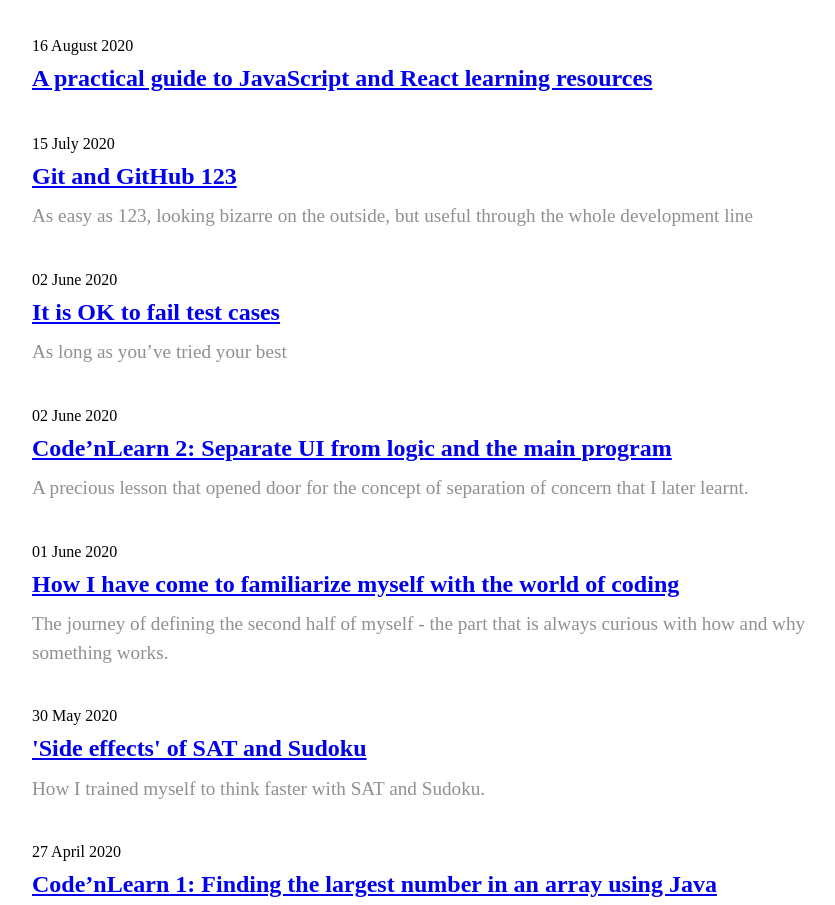
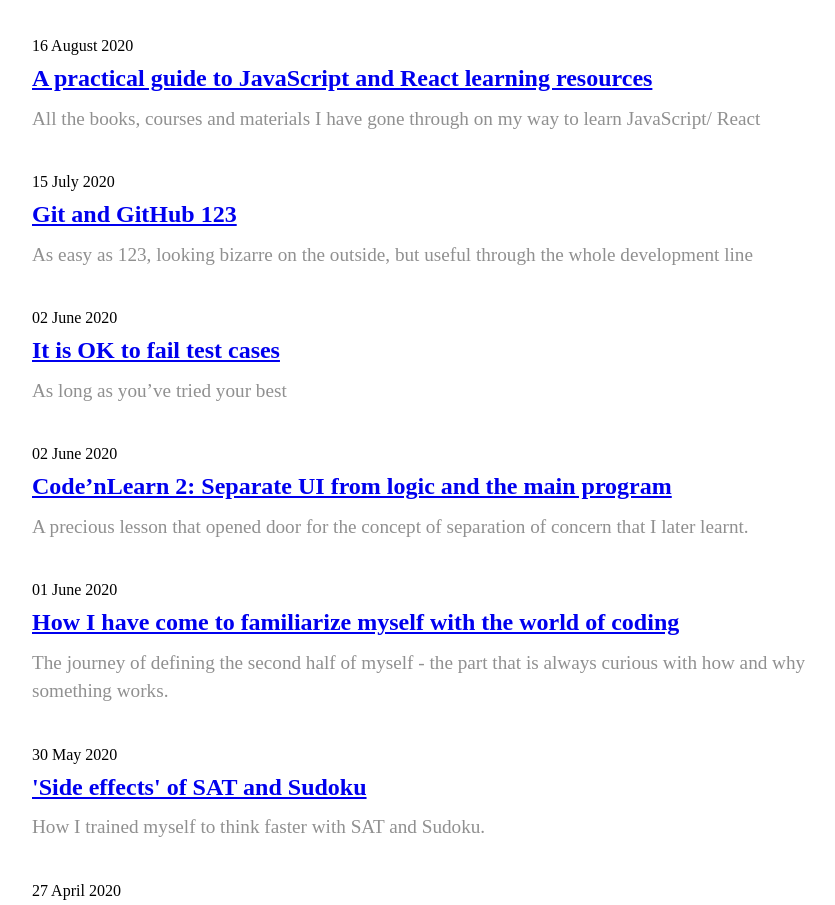
Before and after one commit to leannedo/the-right-brain-dev, a Gatsby site: page /blog in a window 1280 px wide. Shown: the part 1221-2126 px from the top of the page, without its empty margins (208-1043 px from the left). Built offline with nearby package versions, Linux system fonts and the light colour scheme; Gatsby itself is replaced by a stand-in of ours.

Commit message:
add description

```diff
--- a/src/posts/js-react-resources-post/js-react-resources.md
+++ b/src/posts/js-react-resources-post/js-react-resources.md
@@ -1,7 +1,7 @@
 ---
 title: 'A practical guide to JavaScript and React learning resources'
 date: '2020-08-16'
-description: ""
+description: "All the books, courses and materials I have gone through on my way to learn JavaScript/ React"
 ---
 
 ![Alt text here](./js-react.png)
```
